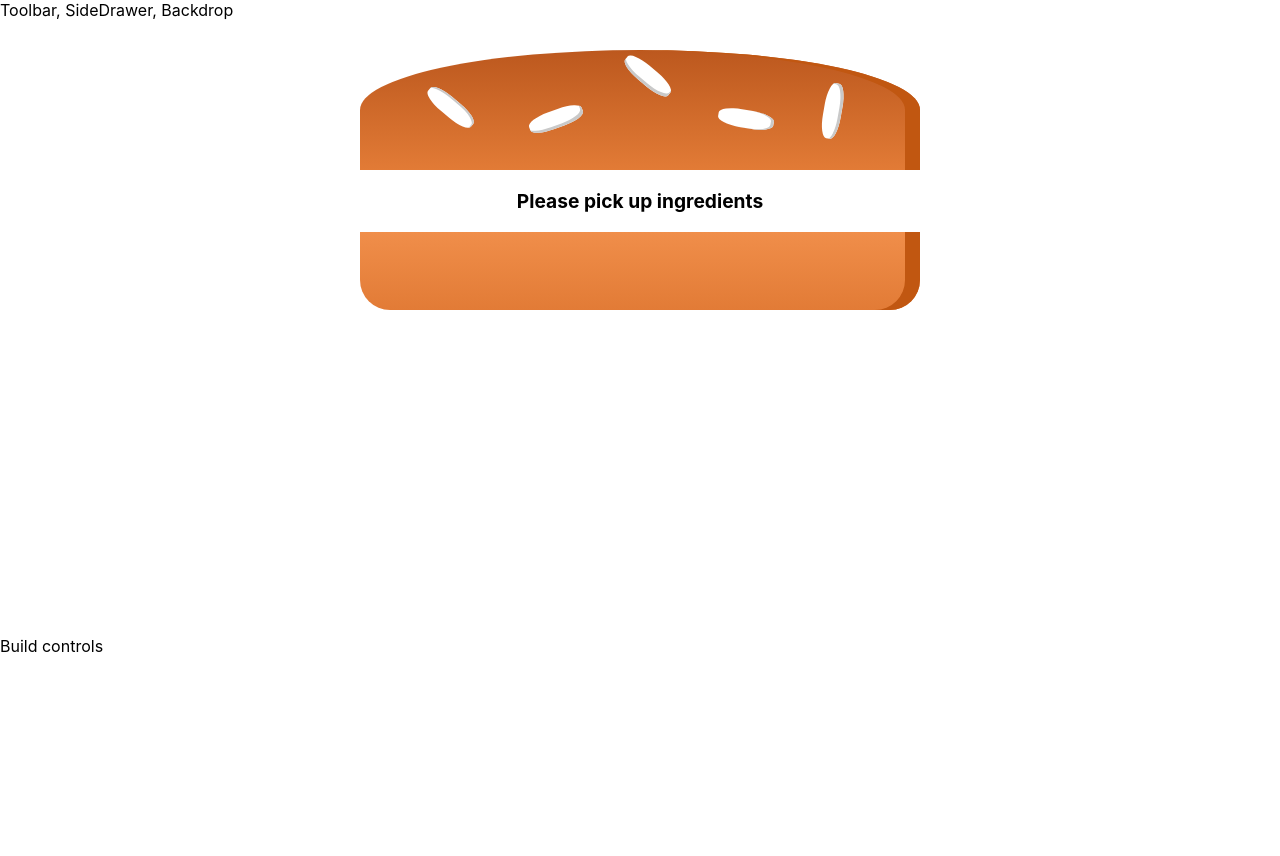
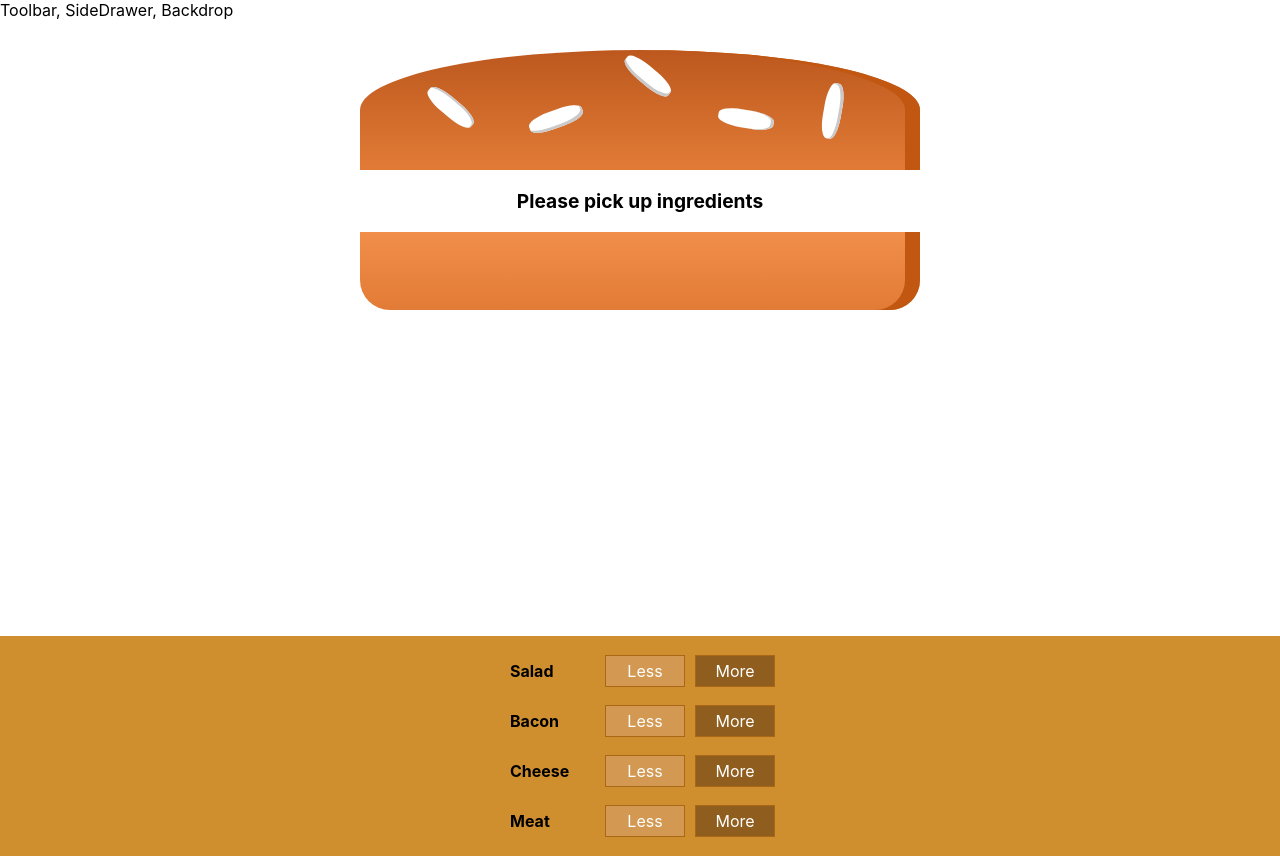
Before and after one commit to MarcLallier/burgercommand, a React (Create React App) app: page / in a window 1280 px wide. Before the commit the page ends 800 px from the top, so only its background shows below. Built offline with nearby package versions, Linux system fonts and the light colour scheme.

Commit message:
BuildControls components created, some errors have been fixed in css and className

```diff
--- /dev/null
+++ b/src/components/Burger/BuildControls/BuildControl/BuildControl.css
@@ -0,0 +1,56 @@
+.BuildControl {
+  display: flex;
+  justify-content: space-between;
+  align-items: center;
+  margin: 5px 0;
+}
+
+.BuildControl button {
+  display: block;
+  font: inherit;
+  padding: 5px;
+  margin: 0 5px;
+  width: 80px;
+  border: 1px solid #AA6817;
+  cursor: pointer;
+  outline: none;
+}
+
+.BuildControl button:disabled {
+  background-color: #AC9980;
+  border: 1px solid #7E7365;
+  color: #ccc;
+  cursor: default;
+}
+
+.BuildControl button:hover:disabled {
+  background-color: #AC9980;
+  color: #ccc;
+  cursor: not-allowed;
+}
+
+.Label {
+  padding: 10px;
+  font-weight: bold;
+  width: 80px;
+}
+
+.BuildControl .Less {
+  background-color: #D39952;
+  color: white;
+}
+
+.BuildControl .More {
+  background-color: #8F5E1E;
+  color: white;
+}
+
+.BuildControl .Less:hover, .BuildControl .Less:active {
+  background-color: #DAA972;
+  color: white;
+}
+
+.BuildControl .More:hover,.BuildControl .More:active {
+  background-color: #99703F;
+  color: white;
+}
--- /dev/null
+++ b/src/components/Burger/BuildControls/BuildControl/BuildControl.js
@@ -0,0 +1,16 @@
+import React from 'react'
+
+import './BuildControl.css'
+
+
+const buildControl = (props) => (
+
+  <div className="BuildControl">
+    <div className="Label"> {props.label} </div>
+    <button className="Less">Less</button>
+    <button className="More">More</button>
+  </div>
+)
+
+
+export default buildControl
--- /dev/null
+++ b/src/components/Burger/BuildControls/BuildControls.css
@@ -0,0 +1,10 @@
+.BuildControls {
+  width : 100%;
+  background-color : #CF8F2E;
+  display : flex;
+  flex-flow : column;
+  align-items : center;
+  box-shadow : 0px 2px 1px  #ccc;
+  margin : auto;
+  padding : 10px 0;
+}
--- /dev/null
+++ b/src/components/Burger/BuildControls/BuildControls.js
@@ -0,0 +1,23 @@
+import React from 'react'
+
+import './BuildControls.css'
+import BuildControl from './BuildControl/BuildControl'
+
+const controls = [
+  {label: 'Salad', type:'salad'},
+  {label: 'Bacon', type:'bacon'},
+  {label: 'Cheese', type:'cheese'},
+  {label: 'Meat', type:'meat'},
+]
+
+const buildControls = (props) => (
+
+  <div className="BuildControls">
+    {controls.map(ctrl => (
+      <BuildControl key={ctrl.label} label={ctrl.label} />
+    ))}
+  </div>
+
+)
+
+export default buildControls
--- a/src/containers/BurgerBuilder/BurgerBuilder.js
+++ b/src/containers/BurgerBuilder/BurgerBuilder.js
@@ -2,6 +2,7 @@
 
 import Aux from '../../hoc/Aux'
 import Burger from '../../components/Burger/Burger'
+import BuildControls from '../../components/Burger/BuildControls/BuildControls'
 
 
 class BurgerBuilder extends Component {
@@ -23,7 +24,7 @@
           <Burger ingredients = {this.state.ingredients}/>
         </div>
         <div>
-          Build controls
+          <BuildControls />
         </div>
       </Aux>
     )
```
